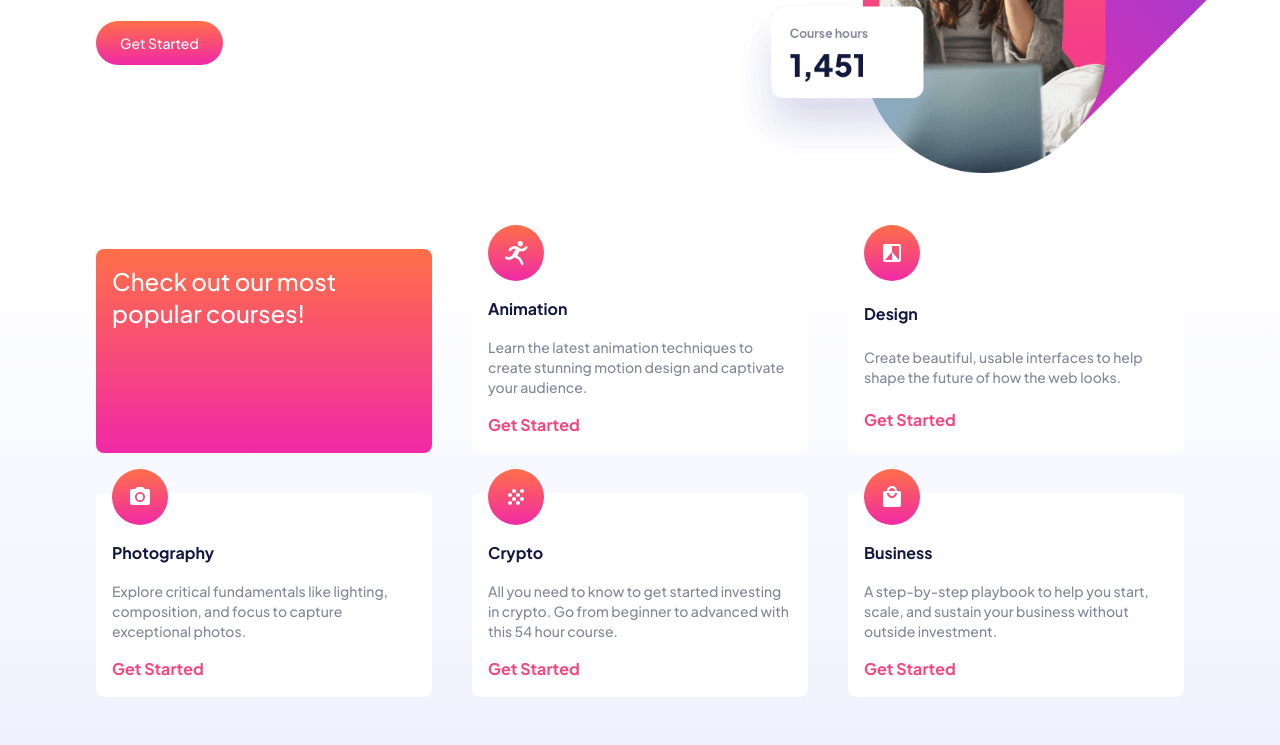
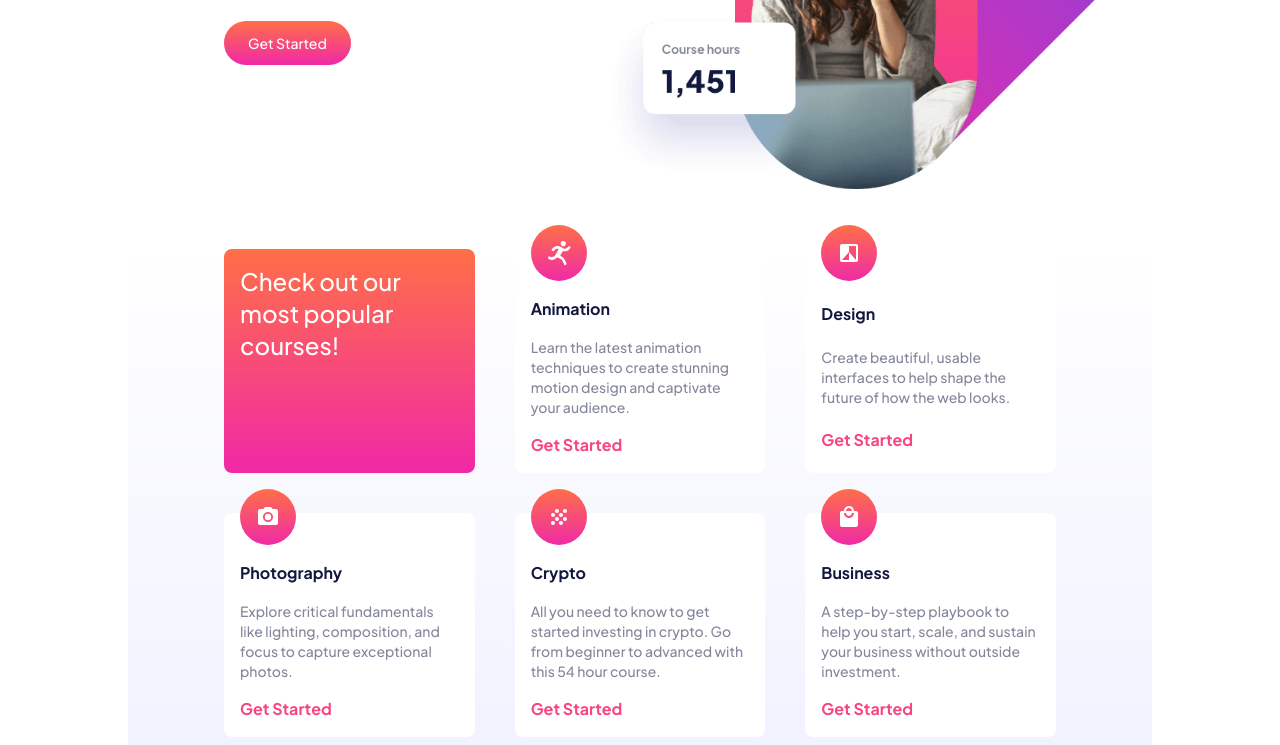
Before and after one commit to runabol/skilled-elearning-landing-page, a website: page index.html in a window 1280 px wide. Shown: the part 395-1140 px from the top of the page. Drawn offline with nearby package versions, Linux system fonts and the light colour scheme; files that its build step writes are made by us from their sources.

Commit message:
fixed responsiveness

```diff
--- a/index.html
+++ b/index.html
@@ -14,6 +14,7 @@
     <title>Frontend Mentor | Skilled e-learning landing page</title>
   </head>
   <body>
+    <div class="wrapper max-w-5xl mx-auto">
       <header class="flex items-center justify-between mx-3 md:mx-6 lg:mx-24 my-4">
         <img src="assets/logo-dark.svg" alt="hero image" class="h-5" />
         <button class="hover:bg-color-2/70 bg-color-2 text-color-6 rounded-full px-5 py-3">Get Started</button>
@@ -24,8 +25,8 @@
           <div class="flex flex-col gap-6 md:pr-[50%] md:my-16 lg:my-36">
             <h1 class="text-4xl md:text-5xl font-bold text-color-2">Maximize skill, minimize budget</h1>
             <p class="text-color-3 text-sm">
-            Our modern courses across a range of in-demand skills will give you the knowledge you need to live the life
-            you want.
+              Our modern courses across a range of in-demand skills will give you the knowledge you need to live the
+              life you want.
             </p>
             <button
               class="self-start hover:from-gradient-1-a/60 hover:to-gradient-1-b/60 from-gradient-1-a to-gradient-1-b bg-gradient-to-t ent-to-t px-6 py-3 rounded-full text-color-6 text-sm"
@@ -75,8 +76,8 @@
                 <img src="assets/icon-crypto.svg" alt="" class="-mt-10" />
                 <h2 class="font-bold text-color-2">Crypto</h2>
                 <p class="text-sm text-color-3">
-                All you need to know to get started investing in crypto. Go from beginner to advanced with this 54 hour
-                course.
+                  All you need to know to get started investing in crypto. Go from beginner to advanced with this 54
+                  hour course.
                 </p>
                 <a href="#" class="text-color-4 font-bold">Get Started</a>
               </div>
@@ -85,7 +86,8 @@
                 <img src="assets/icon-business.svg" alt="" class="-mt-10" />
                 <h2 class="font-bold text-color-2">Business</h2>
                 <p class="text-sm text-color-3">
-                A step-by-step playbook to help you start, scale, and sustain your business without outside investment.
+                  A step-by-step playbook to help you start, scale, and sustain your business without outside
+                  investment.
                 </p>
                 <a href="#" class="text-color-4 font-bold">Get Started</a>
               </div>
@@ -102,5 +104,6 @@
           Get Started
         </button>
       </footer>
+    </div>
   </body>
 </html>
--- a/input.css
+++ b/input.css
@@ -4,7 +4,7 @@
 
 @layer base {
     @media (width > 767px) {
-        body {
+        .wrapper {
          background-image:
             url('assets/image-hero-tablet.png');
          background-repeat: no-repeat;
@@ -14,7 +14,7 @@
         }
     }
     @media (width > 1023px) {
-        body {
+        .wrapper {
          background-image:
             url('assets/image-hero-desktop.png');
          background-repeat: no-repeat;
```
Lines whose indentation alone changed are shown as unchanged.
